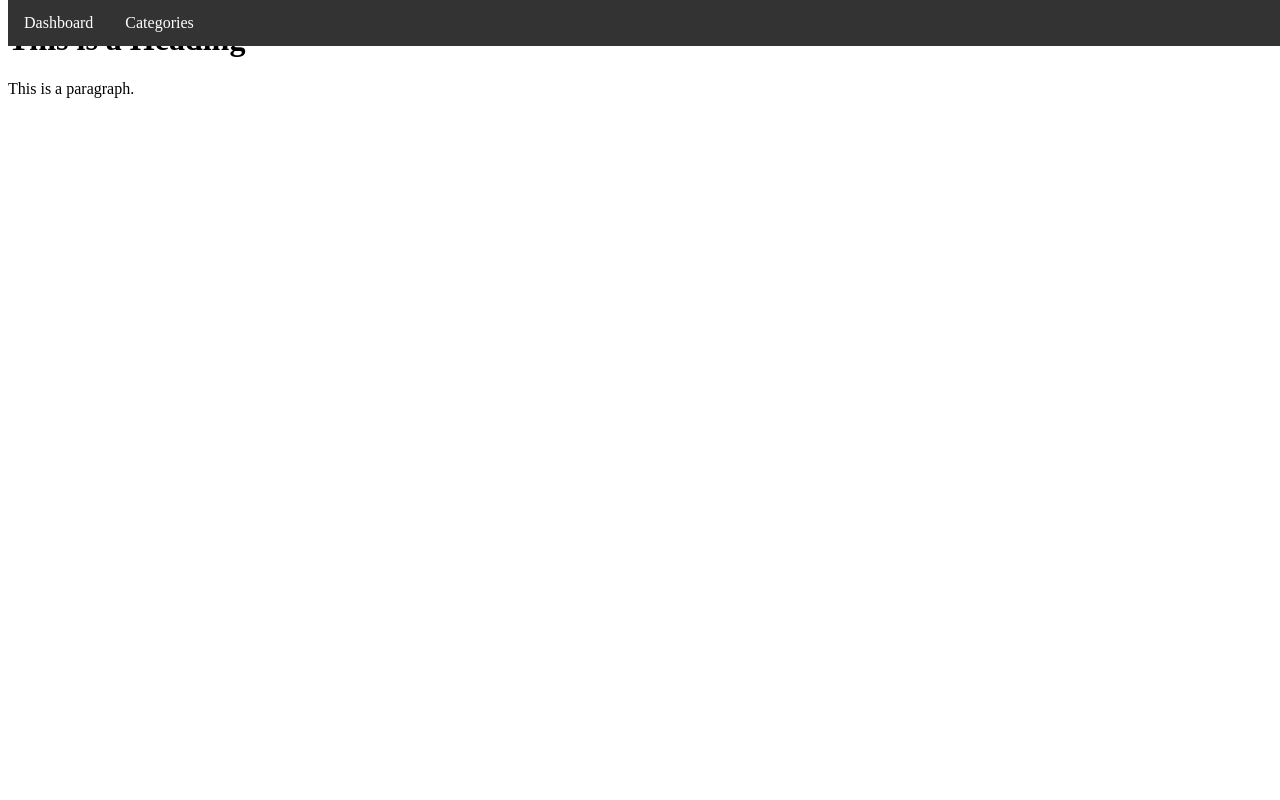
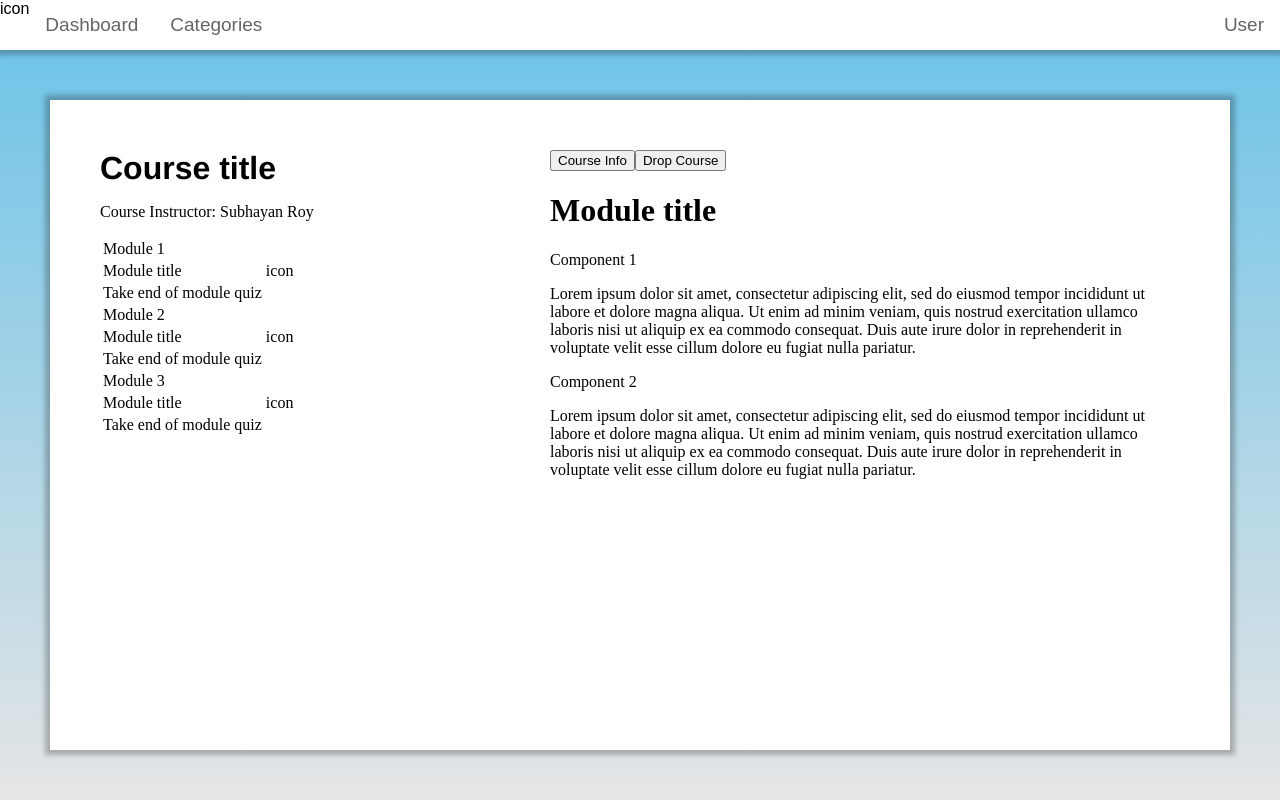
Before and after one commit to atibrewal98/ICE, a Django app: page /course/ in a window 1280 px wide. Run offline with Django 3.2, Linux system fonts and the light colour scheme.

Commit message:
Add Template

```diff
--- a/static/scripts/styles.css
+++ b/static/scripts/styles.css
@@ -1,30 +1,82 @@
+body {
+    margin: 0;
+}
+
+#background {
+    position: fixed;
+    width: 100%;
+    height: 100%;
+    background-image: linear-gradient(#68C2E8 0%, #E5E5E5 100%);
+}
+
+#navBar {
+    position: fixed;
+    top: 0px;
+    width: 100%;
+    height: 50px;
+    box-shadow: 0px 0px 5px 5px rgba(0, 0, 0, 0.25);
+    background: #FFFFFF;
+    font-family: sans-serif;
+}
+
 #navBar ul {
     list-style-type: none;
     margin: 0;
     padding: 0;
     overflow: hidden;
-    background-color: #333;
-    position: fixed;
-    top: 0;
-    width: 100%;
+    height: 100%;
 }
 
-li {
+#navBar li {
+    height: 100%;
     float: left;
 }
 
-li a {
+#navBar .navText {
     display: block;
-    color: white;
     text-align: center;
+    font-size: 19px;
     padding: 14px 16px;
     text-decoration: none;
+    color: #646464;
 }
 
-li a:hover:not(.active) {
-    background-color: #111;
+#navBar .right {
+    float: right;
 }
 
-.active {
-    background-color: #4CAF50;
+#navBar li a:hover:not(.active) {
+    background-color: #E5E5E5;
 }
+
+#frame {
+    position: fixed;
+    left: 50px;
+    right: 50px;
+    top: 100px;
+    bottom: 50px;
+    background-color: #FFFFFF;
+    box-shadow: 0px 0px 5px 5px rgba(0, 0, 0, 0.25);
+}
+
+#left {
+    position: absolute;
+    top: 50px;
+    left: 50px;
+    width: 400px;
+    bottom: 50px;
+}
+
+#right {
+    position: absolute;
+    top: 50px;
+    left: 500px;
+    right: 50px;
+    bottom: 50px;
+}
+
+#left h1 {
+    margin: 0px;
+    font-family: Helvetica;
+
+}
--- a/templates/ICE/courseContent.html
+++ b/templates/ICE/courseContent.html
@@ -6,15 +6,73 @@
 <title>Page Title</title>
 </head>
 <body>
-<div id="navBar">
-    <ul>
-        <li><a href="#dashboard">Dashboard</a></li>
-        <li><a href="#categories">Categories</a></li>
-    </ul>
+
+<div id="background">
+    <div id="navBar">
+            <ul>
+                <li>icon</li>
+                <li><a href="#dashboard" class="navText">Dashboard</a></li>
+                <li><a href="#categories" class="navText">Categories</a></li>
+                <li class="right"><a href="#user" class="navText">User</a></li>
+            </ul>
+    </div>
+
+    <div id="frame">
+        <div id="left">
+            <div id="leftHeader">
+                <h1>Course title</h1>
+                <p>Course Instructor: Subhayan Roy</p>
+            </div>
+
+            <div id="moduleList">
+                <table>
+                    <tr>
+                        <td>Module 1</td>
+                        <td rowspan="3">icon</td>
+                    </tr>
+                    <tr>
+                        <td>Module title</td>
+                    </tr>
+                    <tr>
+                        <td>Take end of module quiz</td>
+                    </tr>
+                    <tr>
+                            <td>Module 2</td>
+                            <td rowspan="3">icon</td>
+                        </tr>
+                        <tr>
+                            <td>Module title</td>
+                        </tr>
+                        <tr>
+                            <td>Take end of module quiz</td>
+                    </tr>
+                    <tr>
+                            <td>Module 3</td>
+                            <td rowspan="3">icon</td>
+                        </tr>
+                        <tr>
+                            <td>Module title</td>
+                        </tr>
+                        <tr>
+                            <td>Take end of module quiz</td>
+                        </tr>
+                </table>
+            </div>
+        </div>
+
+        <div id="right">
+            <button type="button" onclick="alert('Hello world!')">Course Info</button><button type="button" onclick="alert('Hello world!')">Drop Course</button>
+            <h1>Module title</h1>
+            <table>
+                <tr>Component 1</tr>
+                <tr><p>Lorem ipsum dolor sit amet, consectetur adipiscing elit, sed do eiusmod tempor incididunt ut labore et dolore magna aliqua. Ut enim ad minim veniam, quis nostrud exercitation ullamco laboris nisi ut aliquip ex ea commodo consequat. Duis aute irure dolor in reprehenderit in voluptate velit esse cillum dolore eu fugiat nulla pariatur.</p></tr>
+                <tr>Component 2</tr>
+                <tr><p>Lorem ipsum dolor sit amet, consectetur adipiscing elit, sed do eiusmod tempor incididunt ut labore et dolore magna aliqua. Ut enim ad minim veniam, quis nostrud exercitation ullamco laboris nisi ut aliquip ex ea commodo consequat. Duis aute irure dolor in reprehenderit in voluptate velit esse cillum dolore eu fugiat nulla pariatur.</p></tr>
+            </table>
+        </div>
+    </div>
 </div>
 
-<h1>This is a Heading</h1>
-<p>This is a paragraph.</p>
 
 </body>
 </html>
```
